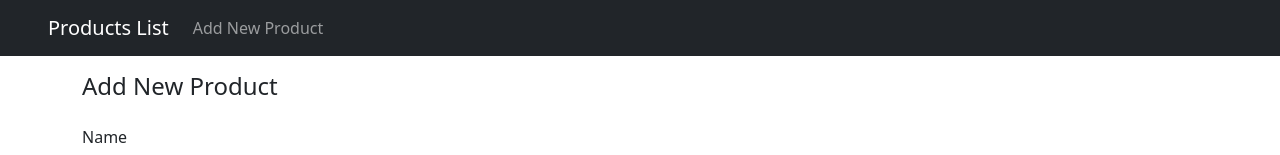
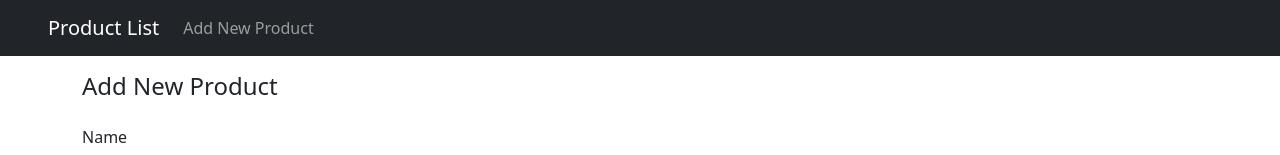
Before and after one commit to fernaldifz/mern-product-store, a React (Create React App) app in the folder frontend/: page /new_product in a window 1280 px wide. Shown: the top 155 px of the page. Built offline with nearby package versions, Linux system fonts and the light colour scheme.

Commit message:
update frontend

```diff
--- a/frontend/src/components/Navbar/Navbar.js
+++ b/frontend/src/components/Navbar/Navbar.js
@@ -4,7 +4,7 @@ function Navbar() {
     return (
         <nav className="navbar navbar-expand navbar-dark bg-dark px-5">
             <a href="/" className="navbar-brand">
-                Products List
+                Product List
             </a>
             <div className="navbar-nav">
                 <li className="nav-item">
--- a/frontend/src/components/Product/ProductsList.js
+++ b/frontend/src/components/Product/ProductsList.js
@@ -192,6 +192,7 @@ function ProductsList() {
             );
           })}
         </div>
+        {products.length !== 0 ?
           <div className="d-flex justify-content-between mb-4">
             {previousPage ? (
               <button
@@ -211,6 +212,9 @@ function ProductsList() {
               <button className="btn btn-primary disabled">Next</button>
             )}
           </div>
+          :
+          <h5 className="mt-2">Product List is empty</h5>
+        }
       </div>
     );
   }
```
Lines whose indentation alone changed are shown as unchanged.
